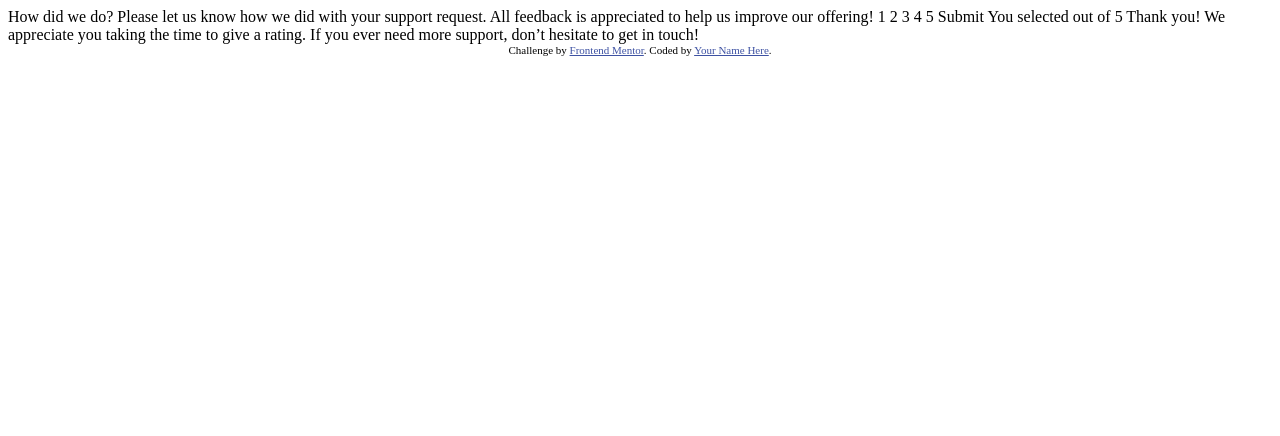
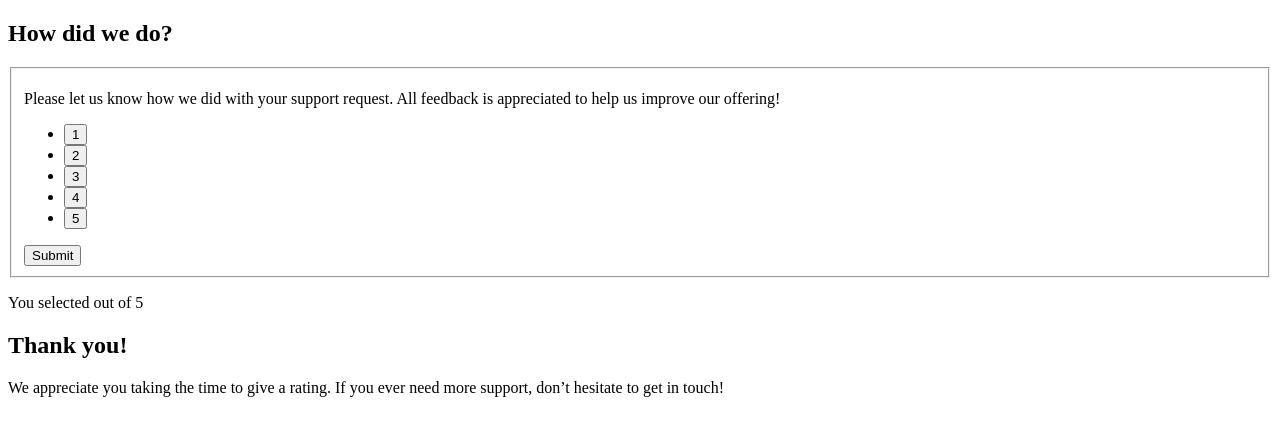
Before and after one commit to LeMarechalDeFer/interactive-rating-component-main, a plain HTML site: page index.html in a window 1280 px wide. Drawn offline with Linux system fonts and the light colour scheme.

Commit message:
before adding vitejs

```diff
--- a/index.html
+++ b/index.html
@@ -8,42 +8,54 @@
 
   <title>Frontend Mentor | Interactive rating component</title>
 
-  <!-- Feel free to remove these styles or customise in your own stylesheet 👍 -->
-  <style>
-    .attribution { font-size: 11px; text-align: center; }
-    .attribution a { color: hsl(228, 45%, 44%); }
-  </style>
+
 </head>
   <body>
+    <main>
 
     <!-- Rating state start -->
-
-  How did we do?
-
+      <section aria-labelledby="rating-title" class="">
+        <h1 id="rating-title">How did we do?</h1>
+        <form>
+          <fieldset>
+            <p>
               Please let us know how we did with your support request. All feedback is appreciated
               to help us improve our offering!
+            </p>
+            <ul>
+              <li><button>1</button></li>
+              <li><button>2</button></li>
+              <li><button>3</button></li>
+              <li><button>4</button></li>
+              <li><button>5</button></li>
+              <!-- <li><input type="radio" id="rating-1" name="rating" value="1"><label for="rating-1"></label></li>
+              <li><input type="radio" id="rating-2" name="rating" value="2"><label for="rating-2">2</label></li>
+              <li><input type="radio" id="rating-3" name="rating" value="3"><label for="rating-3">3</label></li>
+              <li><input type="radio" id="rating-4" name="rating" value="4"><label for="rating-4">4</label></li>
+              <li><input type="radio" id="rating-5" name="rating" value="5"><label for="rating-5">5</label></li> -->
 
-  1 2 3 4 5
+            </ul>
 
-  Submit
+            <button type="submit">Submit</button>
+          </fieldset>
+        </form>
 
         <!-- Rating state end -->
 
         <!-- Thank you state start -->
 
-  You selected <!-- Add rating here --> out of 5
+        <p>You selected <!-- Add rating here --> out of 5</p>
 
-  Thank you!
+        <h2>Thank you!</h2>
 
+        <p>
           We appreciate you taking the time to give a rating. If you ever need more support,
           don’t hesitate to get in touch!
+        </p>
 
         <!-- Thank you state end -->
+      </section>
+    </main>
 
-
-  <div class="attribution">
-    Challenge by <a href="https://www.frontendmentor.io?ref=challenge" target="_blank">Frontend Mentor</a>.
-    Coded by <a href="#">Your Name Here</a>.
-  </div>
   </body>
 </html>
```
Also changed, not shown: scripts.js (added). Lines whose indentation alone changed are shown as unchanged.
